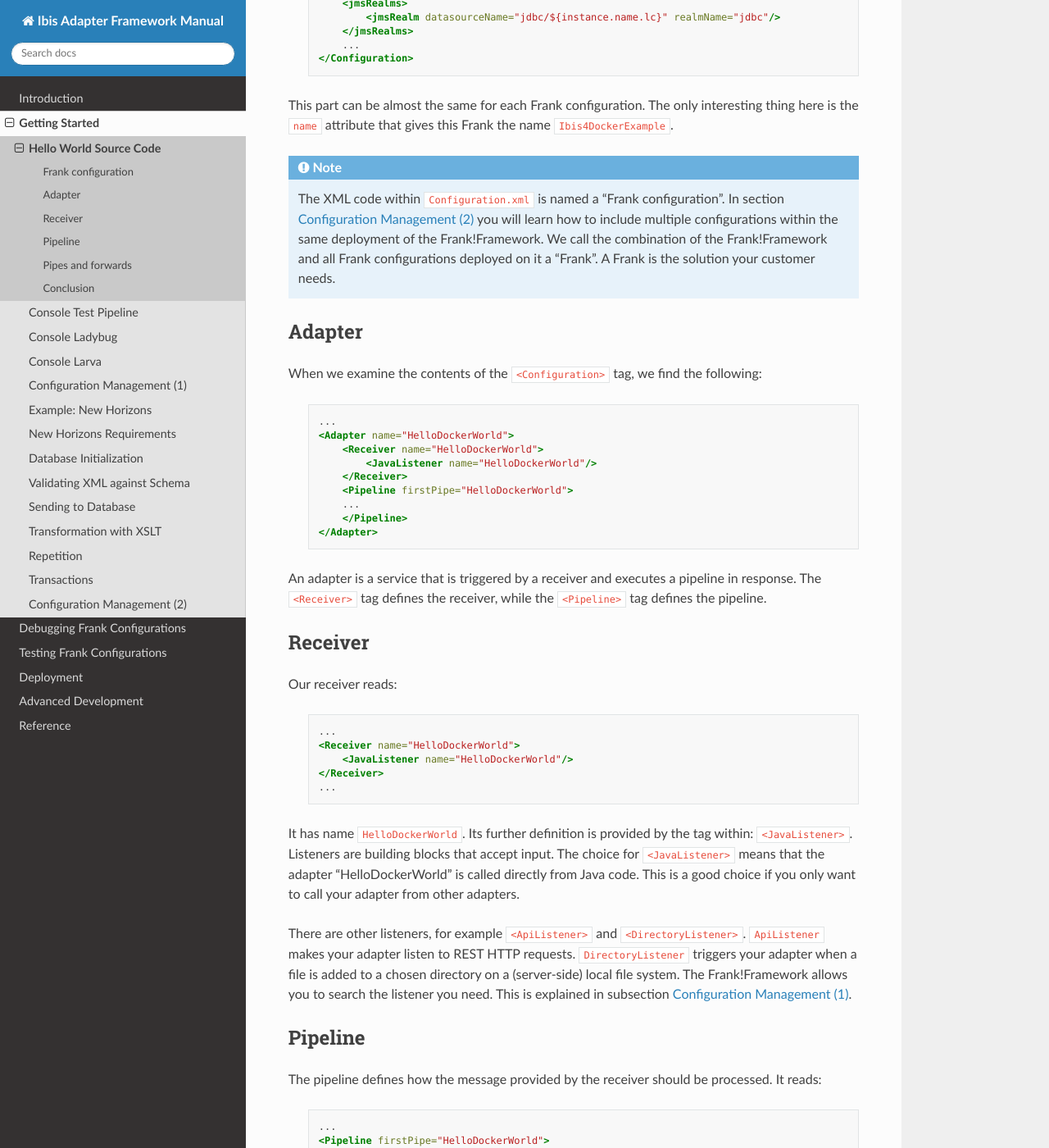
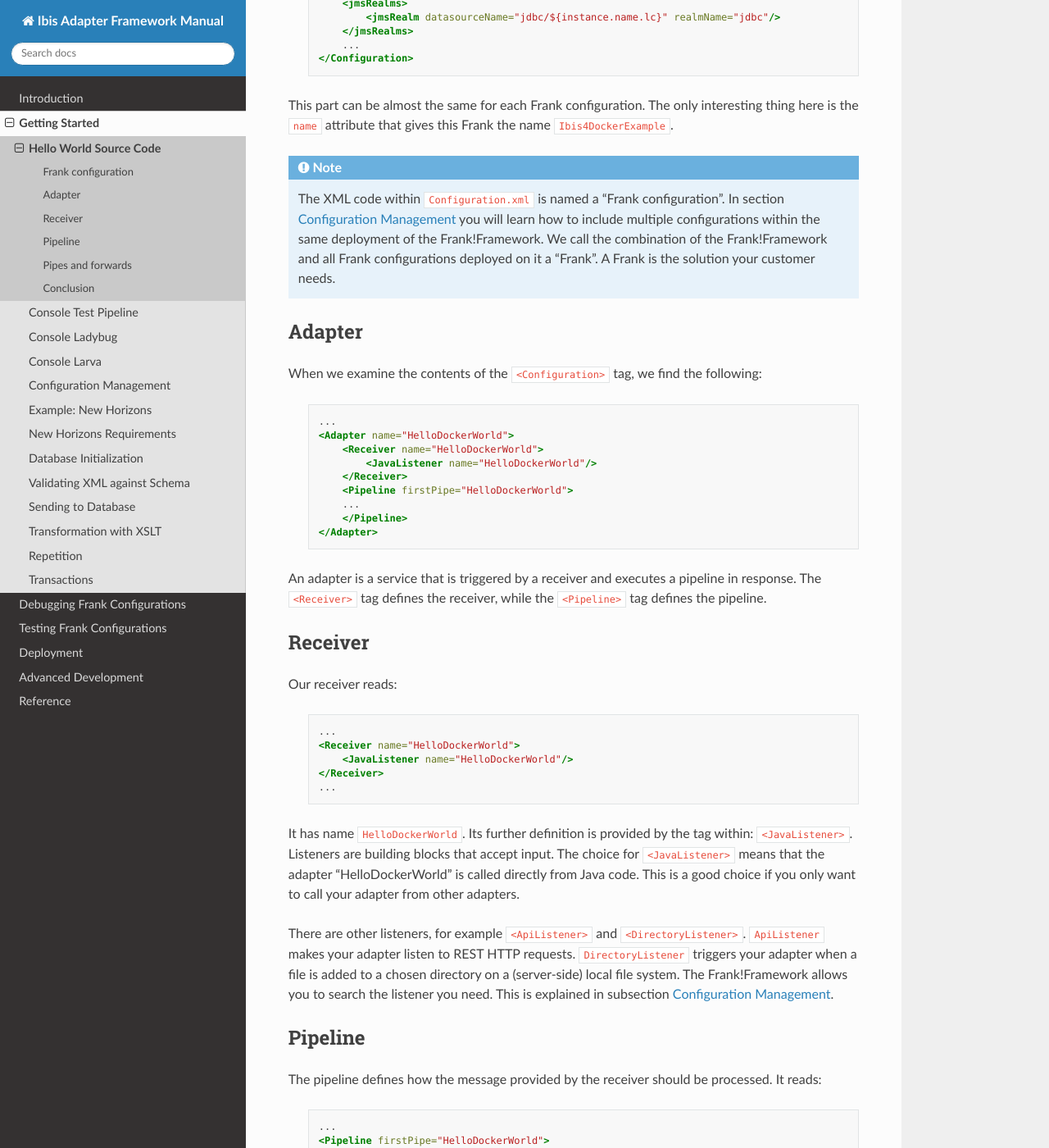
Before and after one commit to frankframework/frank-manual, a Sphinx documentation site: the page built from docs/source/gettingStarted/helloIbis.rst, in a window 1280 px wide and 1400 px high, scrolled down 1303 px. Shown: the whole window at 82% size. Built offline with Sphinx 7.4.7 and the Read the Docs theme 2.0.0, drawn with Linux system fonts in a browser that asks for light colours; some of the changed text lies outside the part shown.

Commit message:
Remove second configuration management section

```diff
--- a/docs/source/gettingStarted/configurationManagement1.rst
+++ b/docs/source/gettingStarted/configurationManagement1.rst
@@ -1,7 +1,7 @@
 .. _horizonsMultipleFiles:
 
-Configuration Management (1)
-============================
+Configuration Management
+========================
 
 Introduction
 ------------
--- a/docs/source/gettingStarted/gettingStarted.rst
+++ b/docs/source/gettingStarted/gettingStarted.rst
@@ -23,4 +23,3 @@ This chapter can be studied in two ways. First, it is a tutorial. There are inst
    horizonsTransform
    horizonsForEach
    horizonTransactions
-   multipleConfigurations
--- a/docs/source/gettingStarted/helloIbis.rst
+++ b/docs/source/gettingStarted/helloIbis.rst
@@ -70,7 +70,7 @@ this Frank the name ``Ibis4DockerExample``.
 
 .. NOTE::
 
-   The XML code within ``Configuration.xml`` is named a "Frank configuration". In section :ref:`multipleConfigurations` you will learn how to include multiple configurations within the same deployment of the Frank!Framework. We call the combination of the Frank!Framework and all Frank configurations deployed on it a "Frank". A Frank is the solution your customer needs.
+   The XML code within ``Configuration.xml`` is named a "Frank configuration". In section :ref:`horizonsMultipleFiles` you will learn how to include multiple configurations within the same deployment of the Frank!Framework. We call the combination of the Frank!Framework and all Frank configurations deployed on it a "Frank". A Frank is the solution your customer needs.
 
 Adapter
 -------
--- a/docs/source/gettingStarted/multipleConfigurations.rst
+++ /dev/null
@@ -1,4 +0,0 @@
-.. _multipleConfigurations:
-
-Configuration Management (2)
-============================
```
